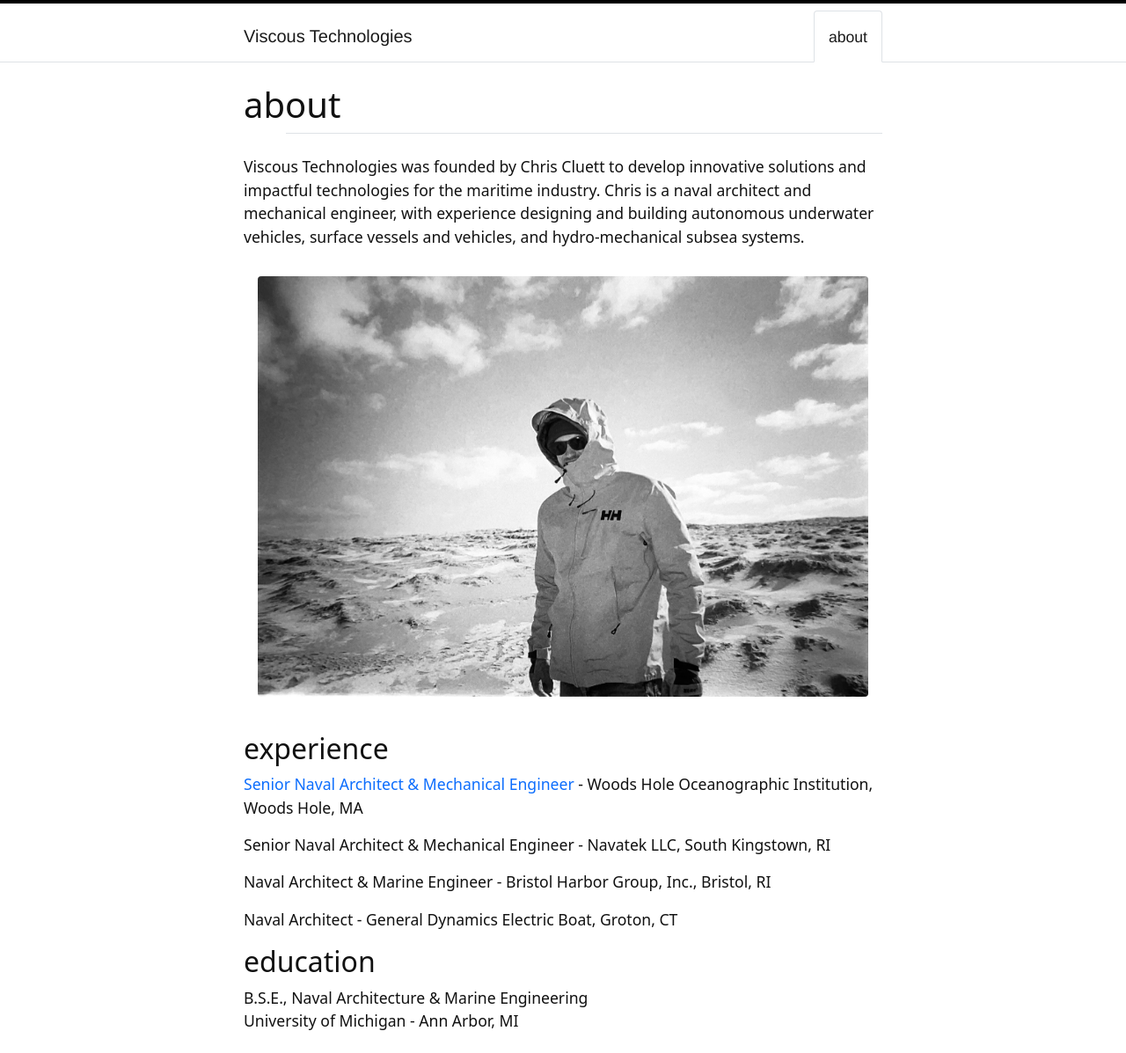
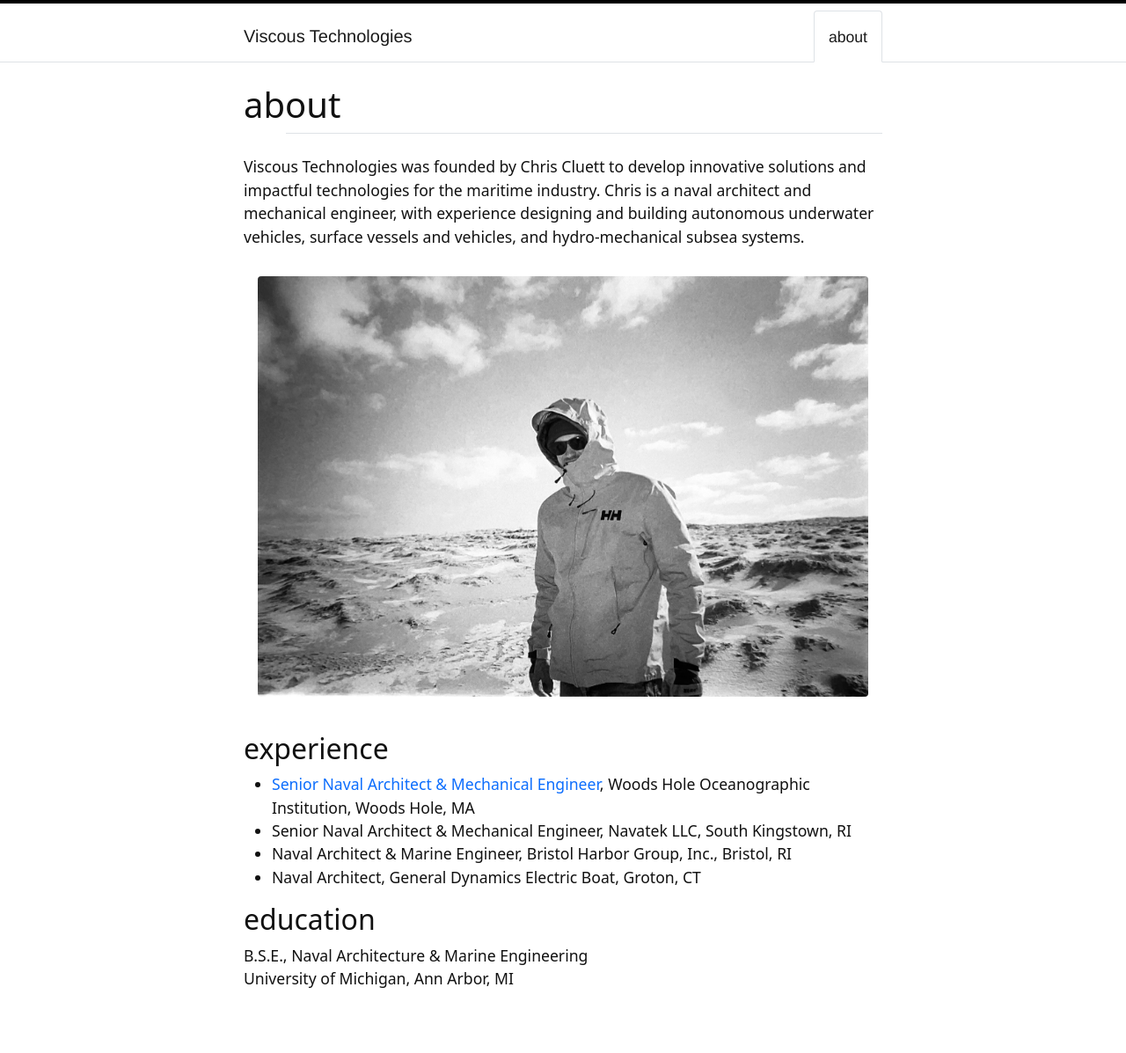
Before and after one commit to ccluett/viscous.tech, a Jekyll site: the page built from content/about.md, in a window 1280 px wide. Shown: the whole page at 88% size. Built offline with Jekyll 4.4.1, drawn with Linux system fonts in a browser that asks for light colours; after the commit the page ends 1149 px from its top, so only the background shows below that.

```diff
--- a/content/about.md
+++ b/content/about.md
@@ -8,17 +8,14 @@ Viscous Technologies was founded by Chris Cluett to develop innovative solutions
 {% include figure.html img="img_312438.jpg" width="100%" %}
 
 ## experience
-[Senior Naval Architect & Mechanical Engineer](https://www2.whoi.edu/staff/ccluett/) - Woods Hole Oceanographic Institution, Woods Hole, MA
-
-Senior Naval Architect & Mechanical Engineer - Navatek LLC, South Kingstown, RI
-
-Naval Architect & Marine Engineer - Bristol Harbor Group, Inc., Bristol, RI
-
-Naval Architect - General Dynamics Electric Boat, Groton, CT
+* [Senior Naval Architect & Mechanical Engineer](https://www2.whoi.edu/staff/ccluett/), Woods Hole Oceanographic Institution, Woods Hole, MA
+* Senior Naval Architect & Mechanical Engineer, Navatek LLC, South Kingstown, RI
+* Naval Architect & Marine Engineer, Bristol Harbor Group, Inc., Bristol, RI
+* Naval Architect, General Dynamics Electric Boat, Groton, CT
 
 ## education
 B.S.E., Naval Architecture & Marine Engineering\
-University of Michigan - Ann Arbor, MI
+University of Michigan, Ann Arbor, MI
 
 
 
```
